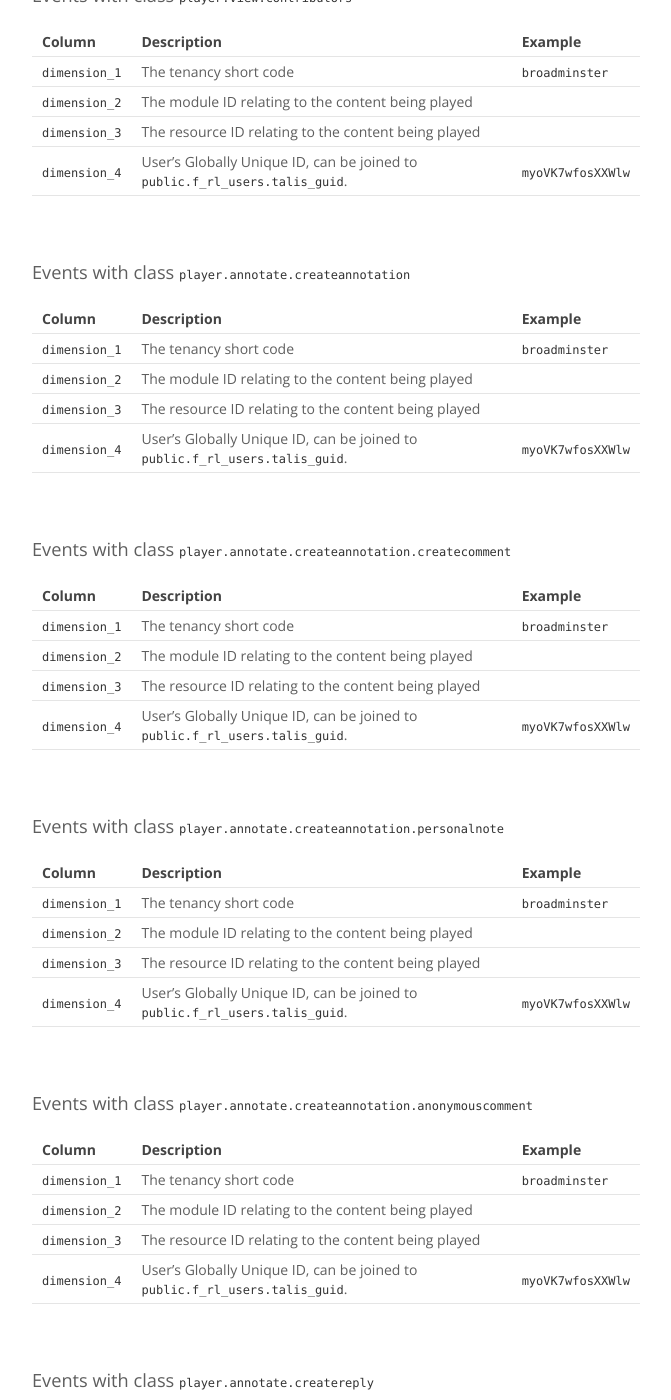
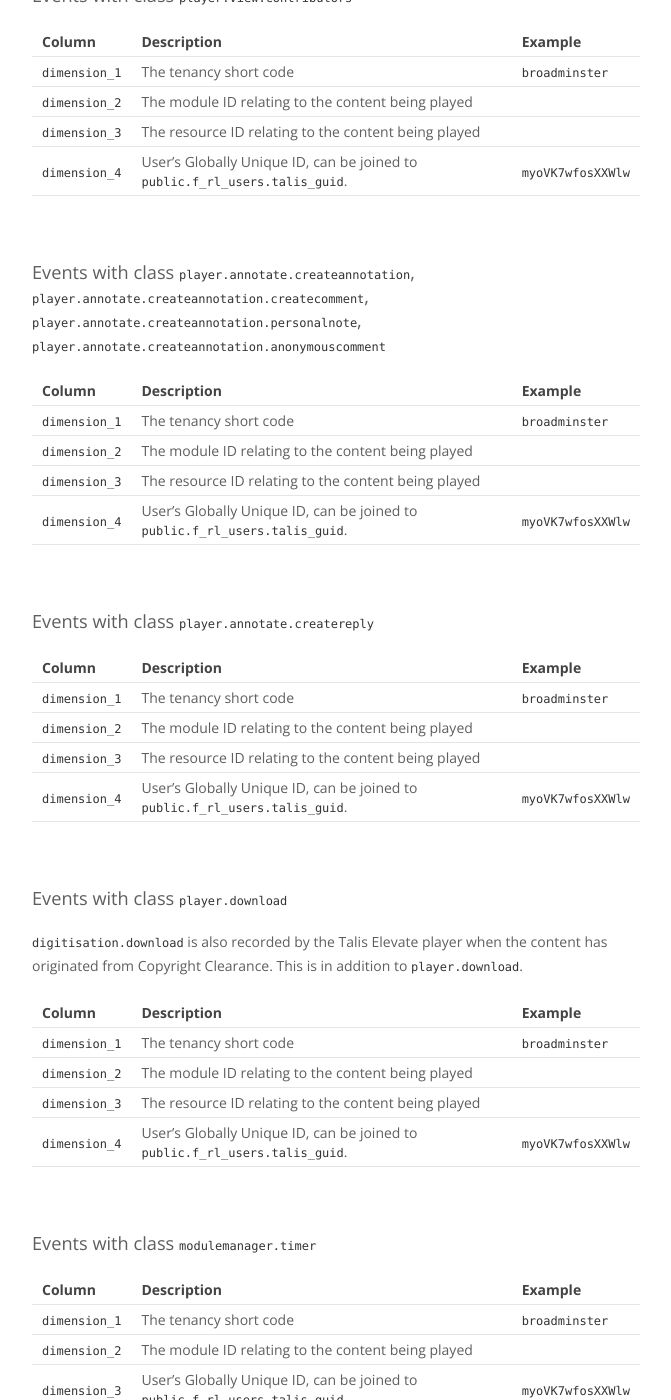
Before and after one commit to techfromsage/advanced-mis, a Jekyll site: the page built from topics/timeseries.md, in a window 1280 px wide and 1400 px high, scrolled down 3957 px. Shown: the whole window, without its empty margins (375-1046 px from the left). Built offline with Jekyll 4.4.1, drawn with Linux system fonts in a browser that asks for light colours.

Commit message:
- remove repeated entries

```diff
--- a/topics/timeseries.md
+++ b/topics/timeseries.md
@@ -161,43 +161,7 @@ This event is emitted when a list is published.
 <br/>
 <a name="player-annotate-createannotation"></a>
 
-### Events with class `player.annotate.createannotation`
-
-| Column | Description | Example |
-| --- | --- | --- |
-| `dimension_1` | The tenancy short code | `broadminster` |
-| `dimension_2` | The module ID relating to the content being played |
-| `dimension_3` | The resource ID relating to the content being played |
-| `dimension_4` | User's Globally Unique ID, can be joined to [`public.f_rl_users.talis_guid`]({{ site.baseurl }}/topics/users.html). | `myoVK7wfosXXWlw` |
-
-<br/>
-<a name="player-annotate-createannotation-createcomment"></a>
-
-### Events with class `player.annotate.createannotation.createcomment`
-
-| Column | Description | Example |
-| --- | --- | --- |
-| `dimension_1` | The tenancy short code | `broadminster` |
-| `dimension_2` | The module ID relating to the content being played |
-| `dimension_3` | The resource ID relating to the content being played |
-| `dimension_4` | User's Globally Unique ID, can be joined to [`public.f_rl_users.talis_guid`]({{ site.baseurl }}/topics/users.html). | `myoVK7wfosXXWlw` |
-
-<br/>
-<a name="player-annotate-createannotation-personalnote"></a>
-
-### Events with class `player.annotate.createannotation.personalnote`
-
-| Column | Description | Example |
-| --- | --- | --- |
-| `dimension_1` | The tenancy short code | `broadminster` |
-| `dimension_2` | The module ID relating to the content being played |
-| `dimension_3` | The resource ID relating to the content being played |
-| `dimension_4` | User's Globally Unique ID, can be joined to [`public.f_rl_users.talis_guid`]({{ site.baseurl }}/topics/users.html). | `myoVK7wfosXXWlw` |
-
-<br/>
-<a name="player-annotate-createannotation-anonymouscomment"></a>
-
-### Events with class `player.annotate.createannotation.anonymouscomment`
+### Events with class `player.annotate.createannotation`, `player.annotate.createannotation.createcomment`, `player.annotate.createannotation.personalnote`, `player.annotate.createannotation.anonymouscomment`
 
 | Column | Description | Example |
 | --- | --- | --- |
```
Also changed, not shown: topics/event-classes.md (+3 -3 lines).
